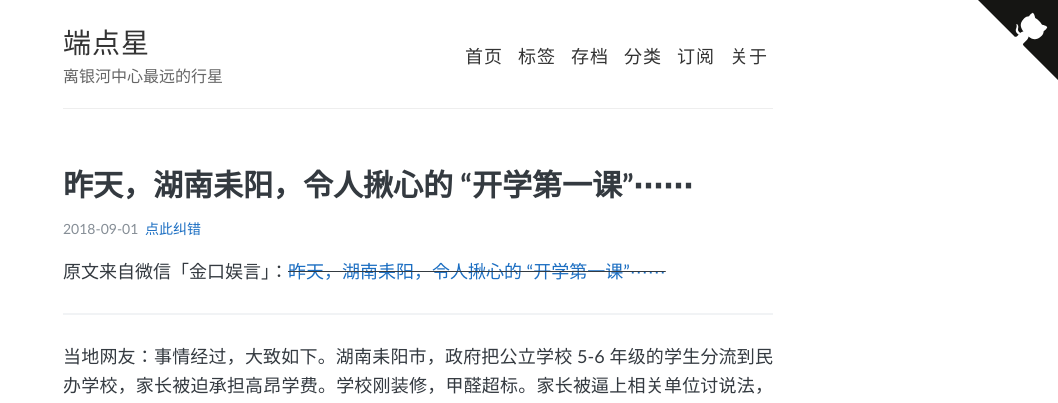
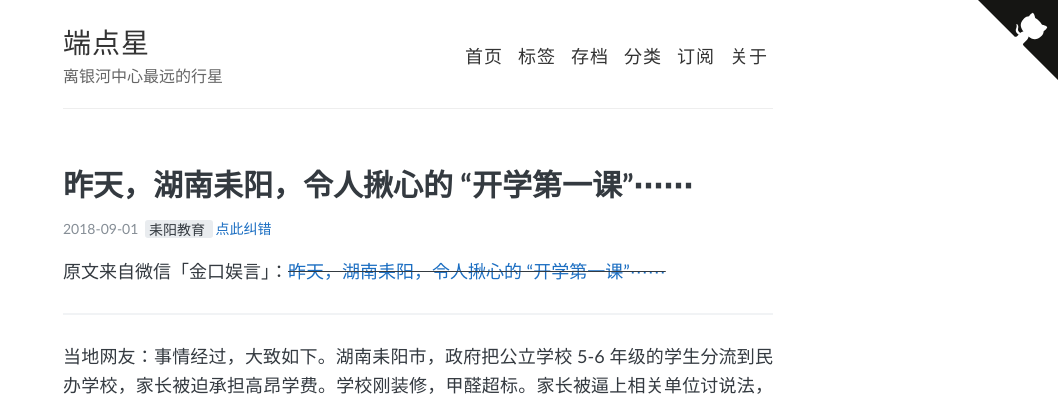
Before and after one commit to Terminus2049/Terminus2049.github.io, a Jekyll site: the page built from _posts/2018-09-01-leiyang-education.md, in a window 1280 px wide and 900 px high. Shown: the top 403 px of the window, without its empty margins (222-1280 px from the left). Built offline with Jekyll 4.4.1, drawn with Linux system fonts in a browser that asks for light colours.

Commit message:
Update 2018-09-01-leiyang-education.md

```diff
--- a/_posts/2018-09-01-leiyang-education.md
+++ b/_posts/2018-09-01-leiyang-education.md
@@ -7,6 +7,8 @@ title: 昨天，湖南耒阳，令人揪心的“开学第一课”⋯⋯
 categories: archive
 
 date: 2018-09-01
+
+tags: 耒阳教育
 
 description: 湖南耒阳市，政府把公立学校5-6年级的学生分流到民办学校，家长被迫承担高昂学费。学校刚装修，甲醛超标。家长被逼上相关单位讨说法。
 
```
